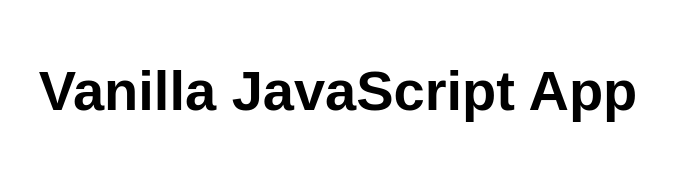
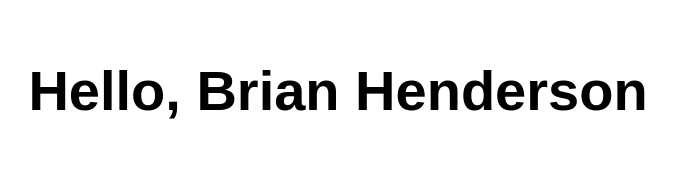
Before and after one commit to brian-henderson-az900/my-first-static-web-app, a plain HTML site: page src/index.html in a window 1280 px wide. Shown: the whole page, without its empty margins (302-978 px from the left). Drawn offline with Linux system fonts and the light colour scheme.

Commit message:
Commit made from VS Code Azure Static Web Apps

```diff
--- a/src/index.html
+++ b/src/index.html
@@ -5,12 +5,12 @@
   <meta charset="UTF-8">
   <meta name="viewport" content="width=device-width, initial-scale=1.0">
   <link rel="stylesheet" href="styles.css">
-  <title>Vanilla JavaScript App</title>
+  <title>Hello, Brian Henderson</title>
 </head>
 
 <body>
   <main>
-    <h1>Vanilla JavaScript App</h1>
+    <h1>Hello, Brian Henderson</h1>
   </main>
 </body>
 
```
Also changed, not shown: src/IMG_20201104_003002_923.jpeg (added).
